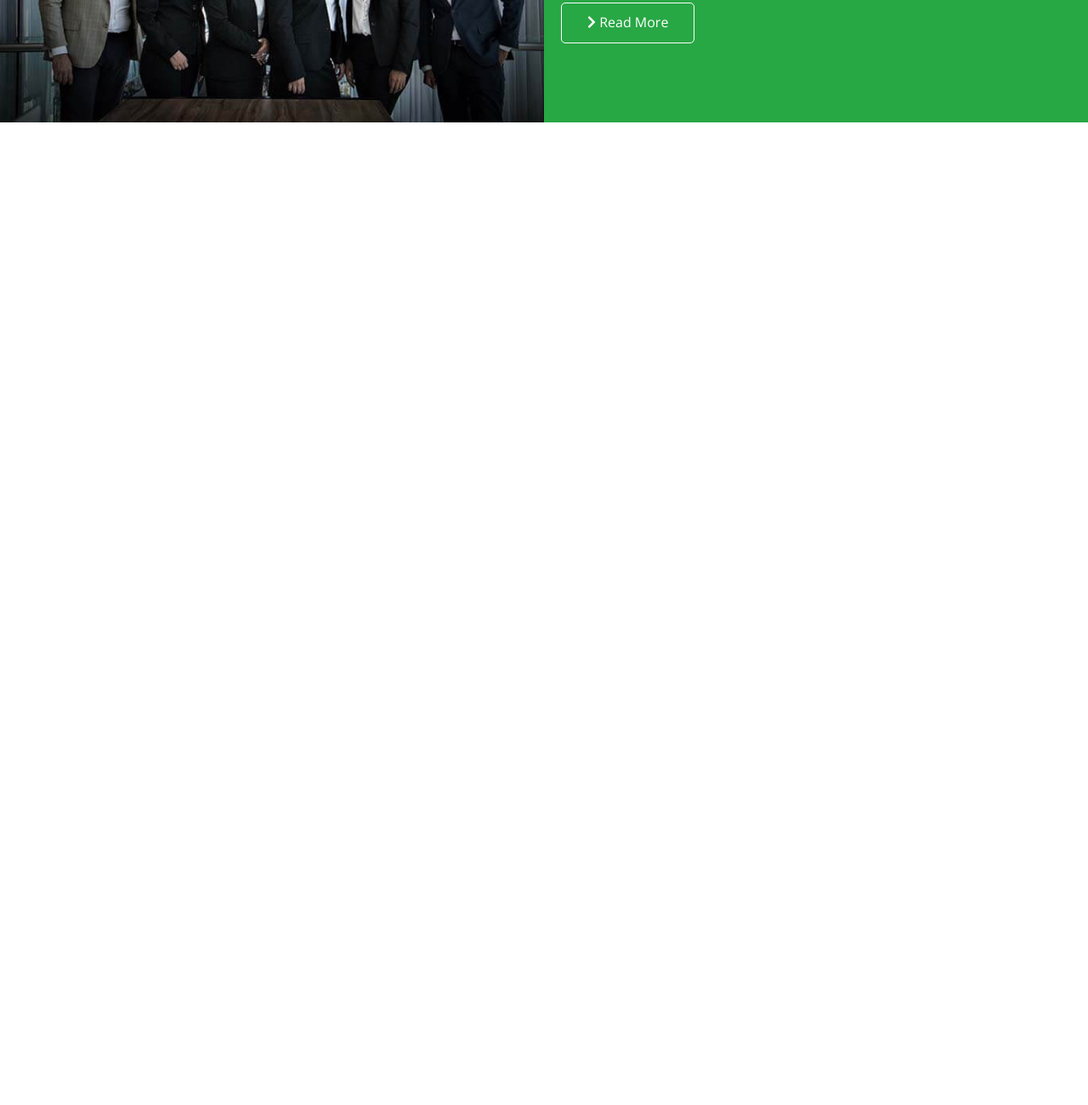
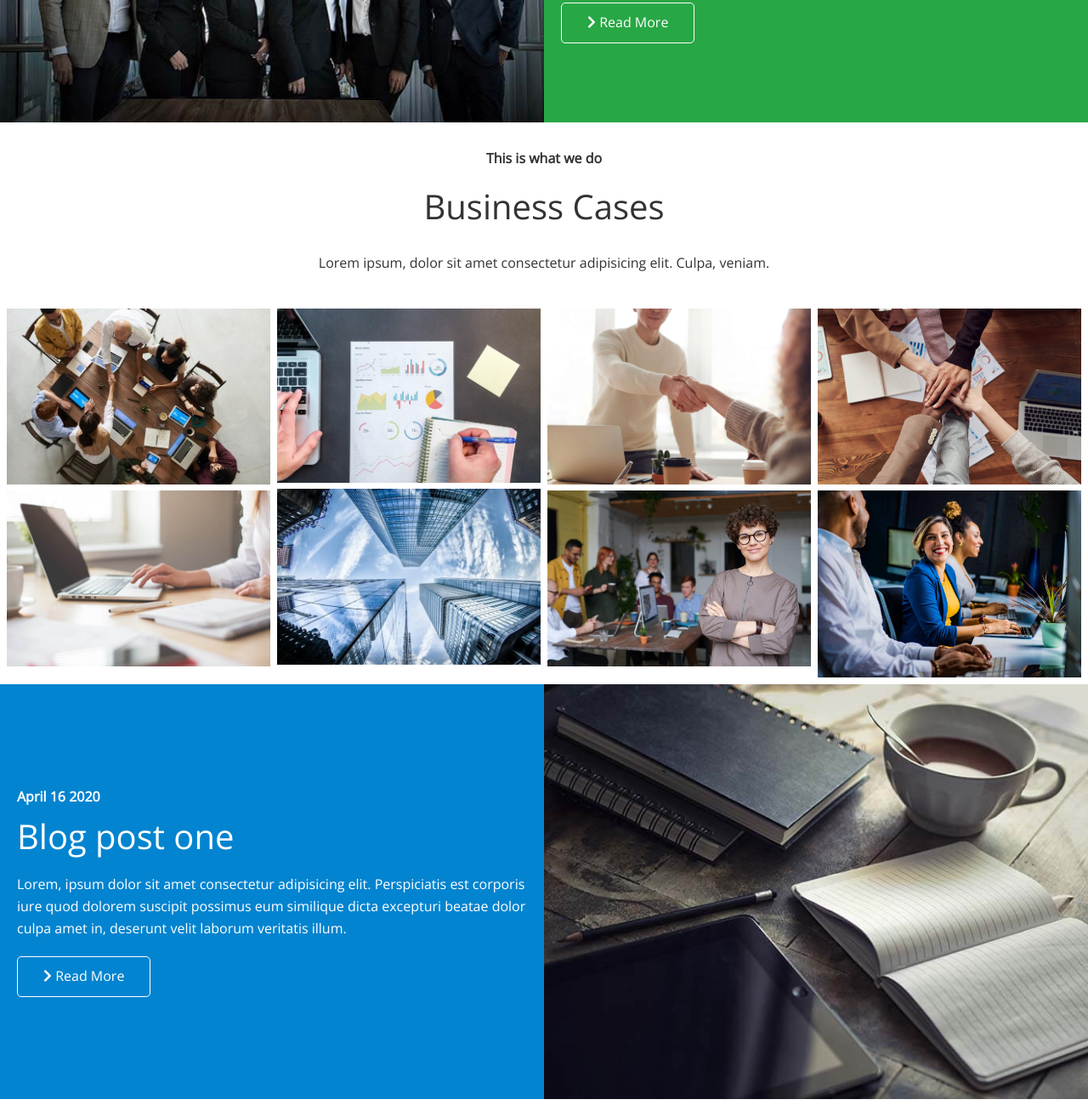
Before and after one commit to NolanBeyer/Edge-Ledger, a plain HTML site: page index.html in a window 1280 px wide. Shown: the part 1343-2643 px from the top of the page at 85% size. Before the commit the page ends 1494 px from the top, so only its background shows below. Drawn offline with nearby package versions, Linux system fonts and the light colour scheme.

Commit message:
Cases and blog section finished on the home page

```diff
--- a/css/style.css
+++ b/css/style.css
@@ -131,3 +131,7 @@ img {
   border-radius: 50%;
   margin-bottom: 15px;
 }
+
+.cases img:hover {
+  opacity: 0.7;
+}
--- a/css/utilities.css
+++ b/css/utilities.css
@@ -65,6 +65,10 @@
 
 /* Flex Columns */
 
+.flex-columns .flex-reverse .row {
+  flex-direction: row-reverse;
+}
+
 .flex-columns .row {
   display: flex;
   flex-wrap: wrap;
@@ -109,3 +113,37 @@
 .flex-columns p {
   margin: 20px 0;
 }
+
+/* Section Header */
+
+.section-header {
+  display: flex;
+  flex-direction: column;
+  align-items: center;
+  padding: 30px;
+  justify-content: center;
+  text-align: center;
+}
+
+.section-header h2 {
+  font-size: 40px;
+  margin: 20px 0;
+}
+
+.section-padding {
+  padding: 20px 20px 40px;
+}
+
+/* Flex Grid */
+
+.flex-grid .row {
+  display: flex;
+  flex-wrap: wrap;
+  padding: 0 4px;
+}
+
+.flex-grid .column {
+  flex: 25%;
+  max-width: 25%;
+  padding: 0 4px;
+}
--- a/index.html
+++ b/index.html
@@ -83,6 +83,50 @@
                </div>
            </div>
         </section>
+        <!-- Cases -->
+        <section id="cases" class="cases flex-grid section-paddding">
+            <header class="section-header">
+                <h4>This is what we do</h4>
+                <h2>Business Cases</h2>
+                <p>Lorem ipsum, dolor sit amet consectetur adipisicing elit. Culpa, veniam.</p>
+            </header>
+            <div class="row">
+                <div class="column">
+                    <img src="./img/cases/cases1.jpg" alt="">
+                    <img src="./img/cases/cases2.jpg" alt="">
+                </div>
+                <div class="column">
+                    <img src="./img/cases/cases3.jpg" alt="">
+                    <img src="./img/cases/cases4.jpg" alt="">
+                </div>
+                <div class="column">
+                    <img src="./img/cases/cases5.jpg" alt="">
+                    <img src="./img/cases/cases6.jpg" alt="">
+                </div>
+                <div class="column">
+                    <img src="./img/cases/cases7.jpg" alt="">
+                    <img src="./img/cases/cases8.jpg" alt="">
+                </div>
+            </div>
+        </section>
+        <!-- Blog Section -->
+        <section id="blog" class="blog flex-columns flex-reverse">
+            <div class="row">
+                <div class="column">
+                    <div class="column-2 bg-secondary">
+                        <h4>April 16 2020</h4>
+                        <h2>Blog post one</h2>
+                        <p>Lorem, ipsum dolor sit amet consectetur adipisicing elit. Perspiciatis est corporis iure quod dolorem suscipit possimus eum similique dicta excepturi beatae dolor culpa amet in, deserunt velit laborum veritatis illum.</p>
+                        <a href="" class="btn btn-outline"><i class="fas fa-chevron-right"></i> Read More</a>
+                    </div>
+                </div>
+                <div class="column">
+                    <div class="column-1">
+                        <img src="./img/home/blog.jpg" alt="">
+                    </div>
+                </div>
+            </div>
+         </section>
     </main>
   </body>
 </html>
```
Also changed, not shown: img/blog/blog1.jpg (added), img/blog/blog2.jpg (added), img/blog/blog3.jpg (added), img/cases/cases1.jpg (added), img/cases/cases2.jpg (added), img/cases/cases3.jpg (added), img/cases/cases4.jpg (added), img/cases/cases5.jpg (added), img/cases/cases6.jpg (added), img/cases/cases7.jpg (added), img/cases/cases8.jpg (added).
